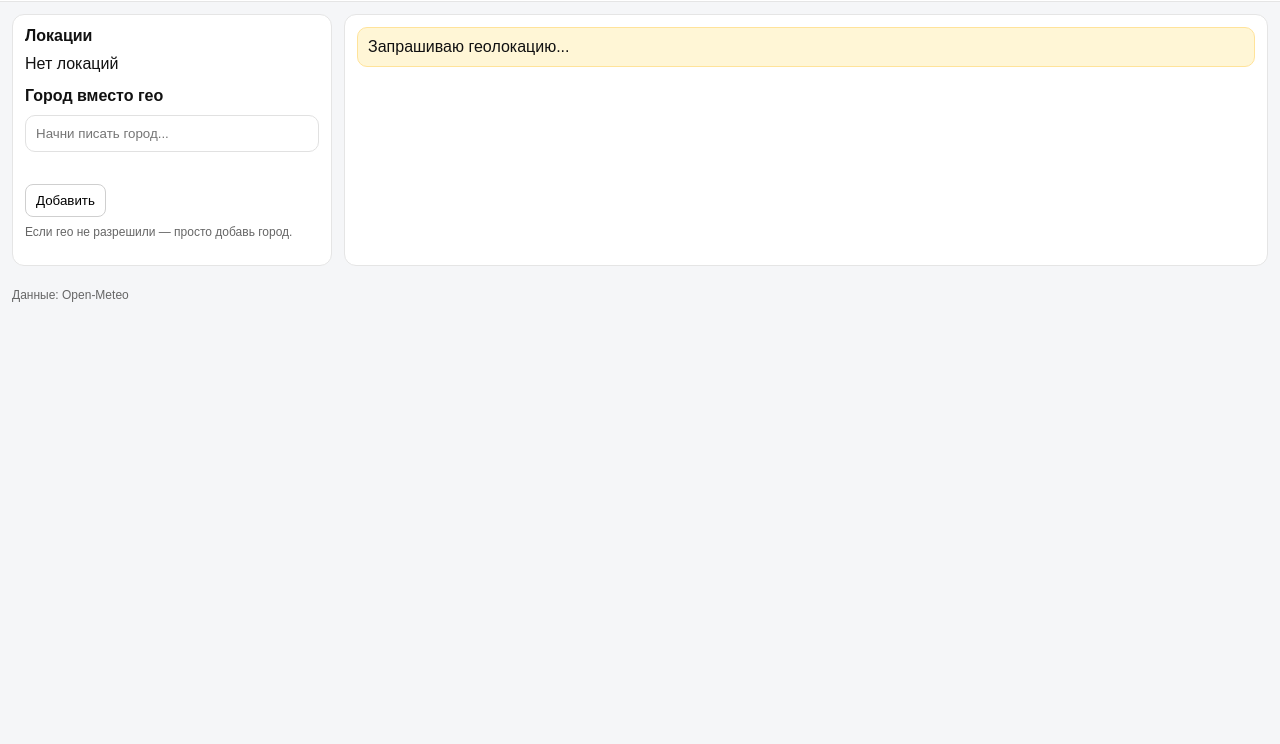
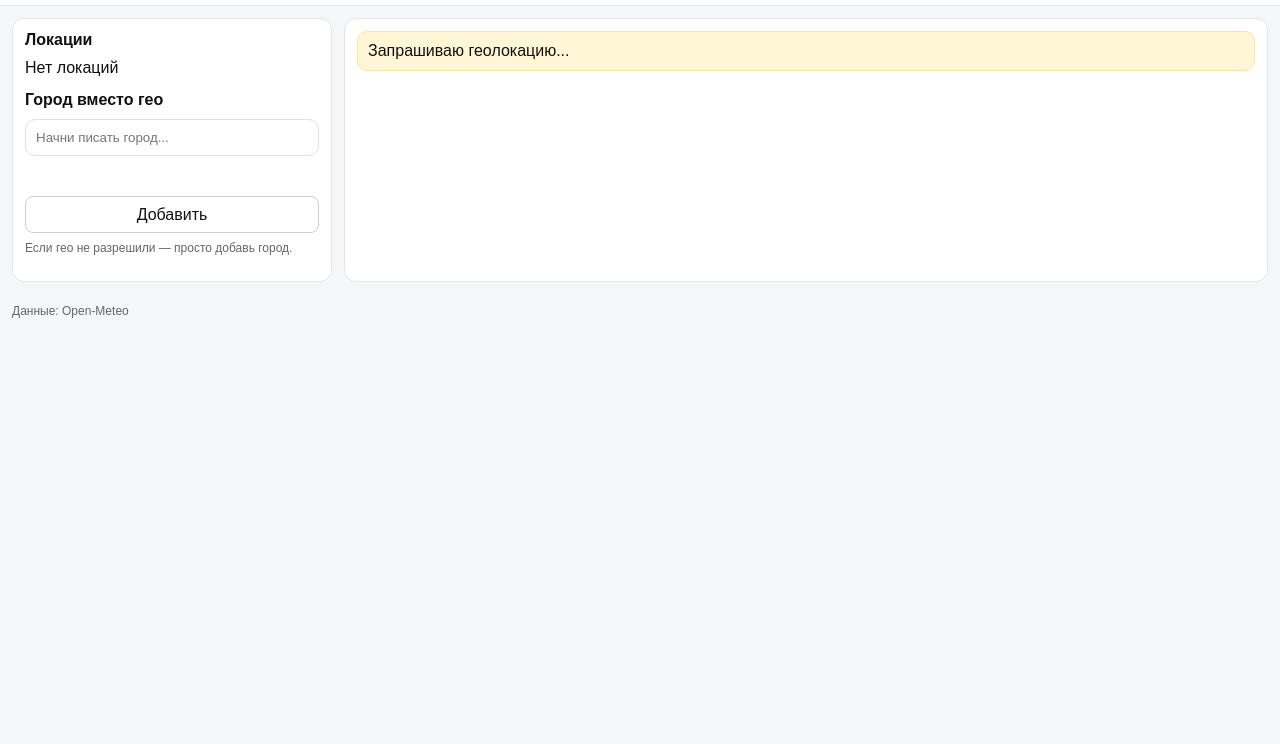
Before and after one commit to dieuvinakilebe/WEB2025Q26LB4_weather, a plain HTML site: page index.html in a window 1280 px wide. Shown: the part 56-800 px from the top of the page. Drawn offline with Linux system fonts and the light colour scheme.

Commit message:
Update styles.css

```diff
--- a/styles.css
+++ b/styles.css
@@ -185,3 +185,14 @@ body {
   .app { grid-template-columns: 1fr; }
   .days { grid-template-columns: 1fr; }
 }
+
+.btn{
+  color: #111;
+  font-size: 16px;
+  line-height: 1.2;
+}
+
+#citySubmit{
+  width: 100%;
+  margin-top: 8px;
+}
```
